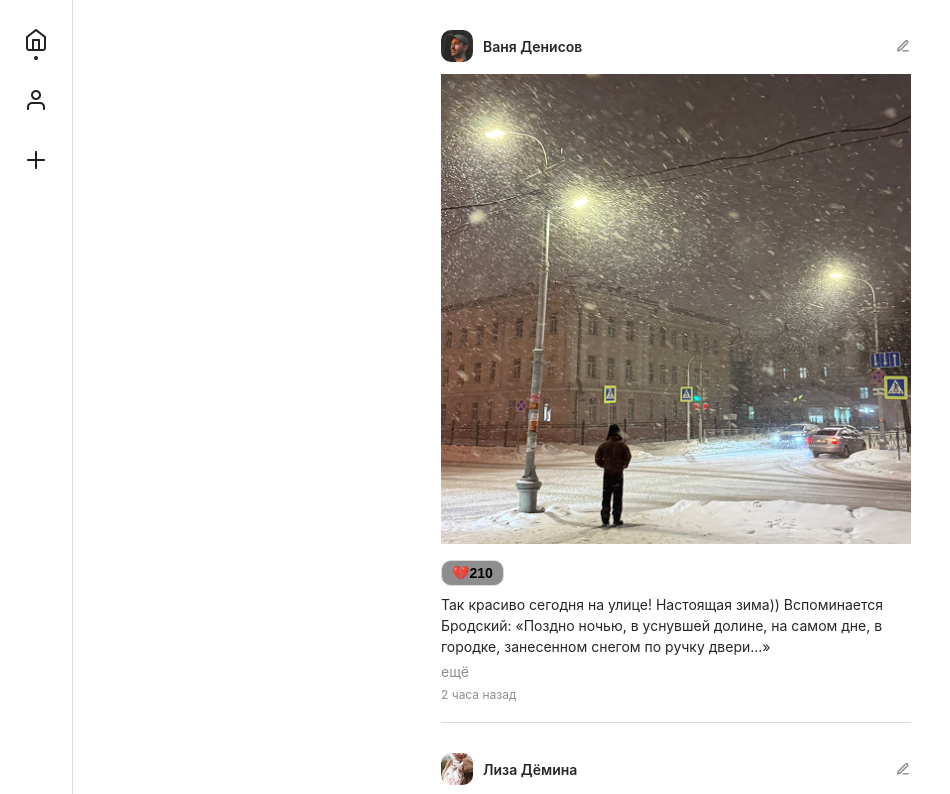
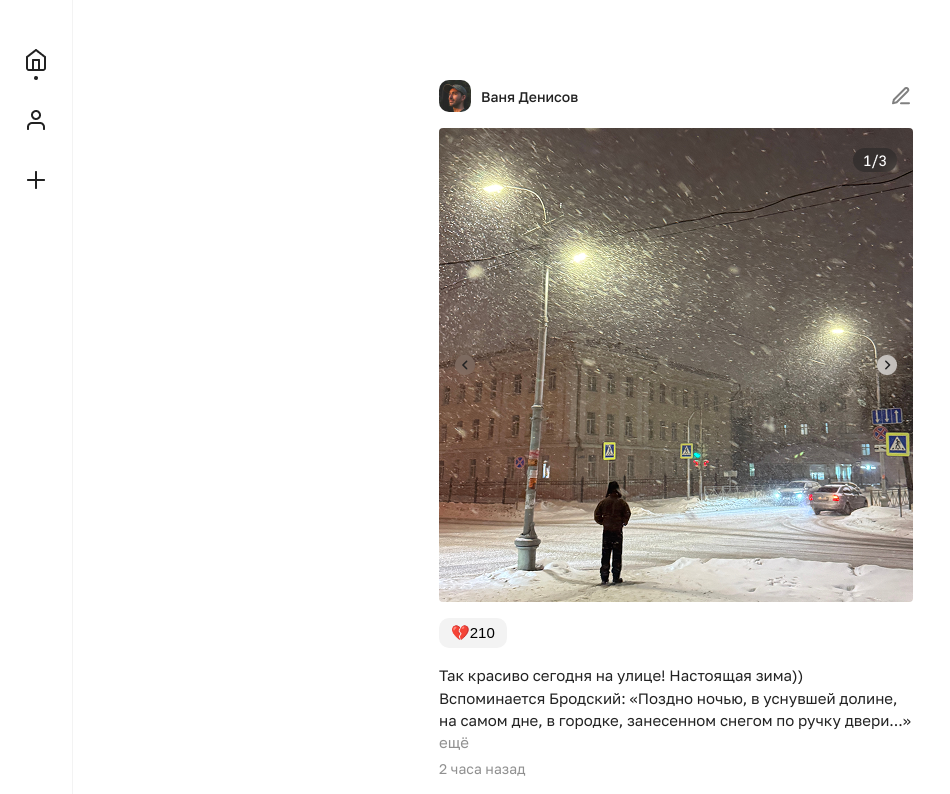
Before and after one commit to TorchillaV2/web-2026, a PHP site: page /home/home.php in a window 1280 px wide. Shown: the top 794 px of the page, without its empty margins (0-950 px from the left). Run offline with PHP 8.4, Linux system fonts and the light colour scheme.

Commit message:
6 lab done hell yeahh

```diff
--- a/lab2/home/home.css
+++ b/lab2/home/home.css
@@ -1,15 +1,14 @@
+@import url('https://fonts.googleapis.com/css2?family=Golos+Text:wght@400;500;600;700&display=swap');
 body {
     margin: 0;
     padding: 0;
-    font-family: -apple-system, BlinkMacSystemFont, "Segoe UI", Roboto, Helvetica, Arial, sans-serif;
+    font-family: 'Golos Text', sans-serif;
     background-color: #ffffff;
-
     display: flex;
     flex-direction: column;
     align-items: center;
-
     padding-left: 72px;
-    padding-top: 30px;
+    padding-top: 80px;
 }
 
 .header-items {
@@ -21,11 +20,10 @@ body {
     display: flex;
     flex-direction: column;
     align-items: center;
-    padding-top: 20px;
+    padding-top: 40px;
     gap: 16px;
-
     background-color: #ffffff;
-    border-right: 1px solid #dbdbdb; /
+    border-right: 1px solid #2222220D;
 }
 
 .header-items img {
@@ -35,17 +33,20 @@ body {
 }
 
 .news {
+    display: flex;
+    flex-direction: column;
+    gap: 16px;
     width: 100%;
-    max-width: 470px;
+    height: auto;
+    max-width: 474px;
     margin-bottom: 30px;
-    padding-bottom: 20px;
-    border-bottom: 1px solid #dbdbdb;
+    padding-bottom: 1px;
 }
 
 .news-top {
     display: flex;
     align-items: center;
-    margin-bottom: 12px;
+    gap: 10px;
 }
 
 .avatar {
@@ -53,68 +54,91 @@ body {
     height: 32px;
     border-radius: 10px;
     object-fit: cover;
-    margin-right: 10px;
 }
 
 .avatar-name {
-    font-weight: 600;
+    font-weight: 500;
     font-size: 14px;
     flex-grow: 1;
-    color: #262626;
+    color: #222222;
 }
 
 .edit {
-    width: 16px;
+    width: 24px;
+    height: 24px;
     cursor: pointer;
 }
 
 .news-photo {
+    position: relative;
     width: 100%;
+    height: 474px;
+    border-radius: 4px;
     overflow: hidden;
-    margin-bottom: 12px;
 }
 
 .news-photo .photo {
     width: 100%;
+    display: block;
 }
 
-.photo-indicator, .photo-slider-left, .photo-slider-right {
-    display: none;
+.photo-indicator {
+    position: absolute;
+    top: 20px;
+    right: 16px;
+    z-index: 2;
 }
 
-.like {
-    margin-bottom: 8px;
+.photo-slider-left,
+.photo-slider-right {
+    position: absolute;
+    top: 50%;
+    transform: translateY(-50%);
+    width: 20px;
+    height: 20px;
+    cursor: pointer;
+    z-index: 2;
+}
+
+.photo-slider-left {
+    left: 16px;
+}
+
+.photo-slider-right {
+    right: 16px;
 }
 
 .like_button {
     display: inline-flex;
     align-items: center;
-    gap: 6px;
-    background-color: #8e8e8e;
-    border: 1px solid #dbdbdb;
+    gap: 3px;
+    background: #2222220D;
+    border: 1px;
     border-radius: 10px;
-    padding: 4px 10px;
-    font-size: 14px;
-    font-weight: 600;
+    padding: 6px 12px;
+    font-size: 15px;
+    font-weight: 400;
     cursor: pointer;
+    align-self: flex-start;
 }
 
+
 .bottom-description {
-    margin: 0 0 4px 0;
-    font-size: 14px;
+    margin: 0px;
+    font-size: 15px;
     line-height: 1.5;
-    color: #262626;
+    color: #222222;
 }
 
 .bottom-more {
-    color: #8e8e8e;
-    font-size: 14px;
+    color: #22222280;
+    font-size: 15px;
     cursor: pointer;
 }
 
 .bottom-time {
     display: block;
-    color: #8e8e8e;
-    font-size: 12px;
-    margin-top: 6px;
+    color: #22222280;
+    font-size: 14px;
+    margin-top: 8px;
 }
--- a/lab2/profile/profile.html
+++ b/lab2/profile/profile.html
@@ -6,7 +6,7 @@
     <link rel="stylesheet" href="profile.css">
 </head>
 <body>
-    <div class="header-icons">
+    <div class="header-items">
         <img class="home-item" src="./home-item.png" alt=" To home page">
         <img class="man-item" src="./man-item.png" alt=" To ptofile">
         <img class="plus-item" src="./plus-item.png" alt=" Plus">
```
Also changed, not shown: lab2/profile/profile.css (+27 -23 lines), lab2/static/Ivan1.jpg (added).
